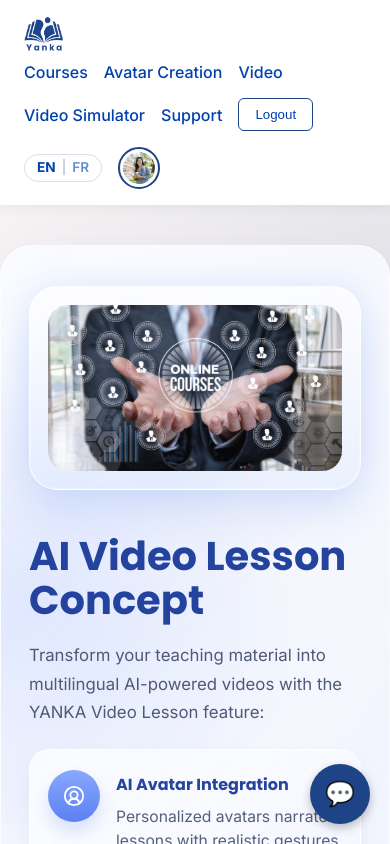
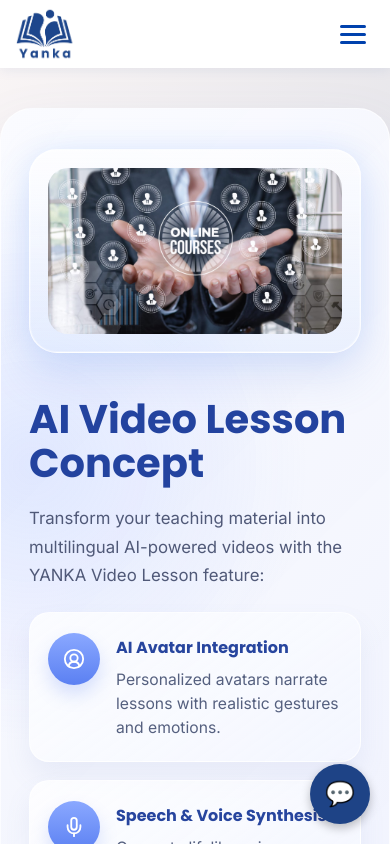
Before and after one commit to daya8ay/YANKA-AI-Edu-Assistant, a Next.js app in the folder yanka/Webapp/frontend/: page /video in a window 390 px wide. Shown: the top 844 px of the page. Built offline with nearby package versions, Linux system fonts and the light colour scheme; what @aws-amplify/ui-react, aws-amplify would draw is missing.

Commit message:
New Aesthetic changes done
- Hamburger Menu added on both the navbars
- edited the socials
- relocated the logo

```diff
--- a/yanka/Webapp/frontend/src/components/DashboardNavBar.module.css
+++ b/yanka/Webapp/frontend/src/components/DashboardNavBar.module.css
@@ -18,13 +18,14 @@
 .logoContainer {
   display: flex;
   align-items: center;
+  justify-self: start;
   text-decoration: none;
 }
 
 .logoWrapper {
   display: flex;
   align-items: center;
-  justify-content: center;
+  justify-content: flex-start;
 }
 
 .logoImg {
@@ -32,6 +33,11 @@
   height: 72px;
   max-height: 72px;
   object-fit: contain;
+}
+
+.navMenu {
+  display: flex;
+  align-items: center;
 }
 
 .navbar ul {
@@ -63,6 +69,7 @@
   transition: all 0.3s;
   cursor: pointer;
   font-weight: 500;
+  font-family: inherit;
 }
 
 .logoutBtn:hover {
@@ -128,6 +135,44 @@
 .userAvatar:hover {
   transform: scale(1.12);
   box-shadow: 0 4px 12px rgba(30, 67, 134, 0.25);
+}
+
+.avatarLink {
+  display: flex;
+  align-items: center;
+}
+
+/* Hamburger */
+.hamburger {
+  display: none;
+  flex-direction: column;
+  justify-content: center;
+  align-items: center;
+  gap: 5px;
+  background: transparent;
+  border: none;
+  cursor: pointer;
+  padding: 8px;
+}
+
+.hamburger span {
+  width: 28px;
+  height: 3px;
+  background-color: #0041ad;
+  border-radius: 999px;
+  transition: all 0.3s ease;
+}
+
+.hamburgerActive span:nth-child(1) {
+  transform: translateY(8px) rotate(45deg);
+}
+
+.hamburgerActive span:nth-child(2) {
+  opacity: 0;
+}
+
+.hamburgerActive span:nth-child(3) {
+  transform: translateY(-8px) rotate(-45deg);
 }
 
 /* Modal Background */
@@ -206,34 +251,98 @@
     opacity: 0;
     transform: translateY(20px);
   }
+
   to {
     opacity: 1;
     transform: translateY(0);
   }
 }
 
-.avatarLink {
-  display: flex;
-  align-items: center;
-}
-
-@media (max-width: 768px) {
+/* Tablet + Mobile */
+@media (max-width: 900px) {
   .navbar {
-    flex-direction: column;
-    align-items: flex-start;
-    padding: 16px 24px;
+    display: grid;
+    grid-template-columns: auto 1fr auto;
+    align-items: center;
+    padding: 8px 20px;
   }
 
-  .navbar ul {
-    flex-wrap: wrap;
-    gap: 16px;
-    margin-top: 10px;
+  .logoContainer {
+    grid-column: 1;
+    justify-self: start;
+  }
+
+  .logoWrapper {
+    justify-content: flex-start;
   }
 
   .logoImg {
     width: auto;
-    height: 36px;
-    max-height: 36px;
+    height: 58px;
+    max-height: 58px;
+  }
+
+  .hamburger {
+    grid-column: 3;
+    justify-self: end;
+    display: flex;
+    margin-left: 0;
+  }
+
+  .navMenu {
+    grid-column: 1 / -1;
+    display: none;
+    position: absolute;
+    top: 74px;
+    right: 20px;
+    left: auto;
+    width: 280px;
+    max-width: calc(100vw - 40px);
+    background: #ffffff;
+    box-shadow: 0 10px 28px rgba(30, 67, 134, 0.14);
+    padding: 18px 20px;
+    border: 1px solid #edf2fa;
+    border-radius: 18px;
+  }
+
+  .showMenu {
+    display: block;
+  }
+
+  .navbar ul {
+    flex-direction: column;
+    align-items: flex-start;
+    gap: 18px;
+    width: 100%;
+  }
+
+  .navbar li {
+    width: 100%;
+  }
+
+  .navbar a {
+    display: block;
+    width: 100%;
+    font-size: 1rem;
+  }
+
+  .logoutBtn {
+    width: fit-content;
+    padding: 9px 18px;
+  }
+
+  .languageButton {
+    padding: 7px 14px;
+    font-size: 0.85rem;
+  }
+
+  .avatarLink {
+    width: fit-content !important;
+  }
+
+  .userAvatar {
+    width: 40px;
+    height: 40px;
   }
 
   .modalContent {
@@ -243,9 +352,28 @@
   .languageGrid {
     grid-template-columns: repeat(2, 1fr);
   }
+}
 
-  .languageButton {
-    padding: 6px 12px;
-    font-size: 0.85rem;
+/* Smaller phones */
+@media (max-width: 480px) {
+  .navbar {
+    padding: 8px 16px;
+  }
+
+  .logoImg {
+    height: 52px;
+    max-height: 52px;
+  }
+
+  .navMenu {
+    top: 68px;
+    right: 16px;
+    width: 260px;
+    max-width: calc(100vw - 32px);
+    padding: 18px;
+  }
+
+  .hamburger span {
+    width: 26px;
   }
 }
--- a/yanka/Webapp/frontend/src/components/DashboardNavBar.tsx
+++ b/yanka/Webapp/frontend/src/components/DashboardNavBar.tsx
@@ -27,6 +27,7 @@ const translations = {
     logout: "Logout",
     languageSelector: "Language Selector",
     userAvatar: "User Avatar",
+    menu: "Menu",
   },
   fr: {
     chooseLanguage: "Choisissez une langue",
@@ -41,6 +42,7 @@ const translations = {
     logout: "Déconnexion",
     languageSelector: "Sélecteur de langue",
     userAvatar: "Avatar utilisateur",
+    menu: "Menu",
   },
 };
 
@@ -75,13 +77,19 @@ const DashboardNavBar: React.FC = () => {
   const [isScrolled, setIsScrolled] = useState(false);
   const [lastScroll, setLastScroll] = useState(0);
   const [isLanguageModalOpen, setIsLanguageModalOpen] = useState(false);
+  const [isMobileMenuOpen, setIsMobileMenuOpen] = useState(false);
 
   const router = useRouter();
   const { language } = useLanguage();
   const t = translations[language];
 
+  const closeMobileMenu = () => {
+    setIsMobileMenuOpen(false);
+  };
+
   const handleLogout = async () => {
     await signOut();
+    setIsMobileMenuOpen(false);
     router.push("/login");
   };
 
@@ -106,10 +114,8 @@ const DashboardNavBar: React.FC = () => {
 
   return (
     <>
-      <header
-        className={`${styles.navbar} ${isScrolled ? styles.scrollDown : ""}`}
-      >
-        <Link href="/dashboard" className={styles.logoContainer}>
+      <header className={`${styles.navbar} ${isScrolled ? styles.scrollDown : ""}`}>
+        <Link href="/dashboard" className={styles.logoContainer} onClick={closeMobileMenu}>
           <div className={styles.logoWrapper}>
             <Image
               src="/pics/Y_Logo.jpeg"
@@ -122,22 +128,44 @@ const DashboardNavBar: React.FC = () => {
           </div>
         </Link>
 
-        <nav>
+        <button
+          type="button"
+          className={`${styles.hamburger} ${isMobileMenuOpen ? styles.hamburgerActive : ""}`}
+          onClick={() => setIsMobileMenuOpen(!isMobileMenuOpen)}
+          aria-label={t.menu}
+          aria-expanded={isMobileMenuOpen}
+        >
+          <span></span>
+          <span></span>
+          <span></span>
+        </button>
+
+        <nav className={`${styles.navMenu} ${isMobileMenuOpen ? styles.showMenu : ""}`}>
           <ul>
             <li>
-              <Link href="/courses">{t.courses}</Link>
+              <Link href="/courses" onClick={closeMobileMenu}>
+                {t.courses}
+              </Link>
             </li>
             <li>
-              <Link href="/avatar_creation">{t.avatarCreation}</Link>
+              <Link href="/avatar_creation" onClick={closeMobileMenu}>
+                {t.avatarCreation}
+              </Link>
             </li>
             <li>
-              <Link href="/video">{t.video}</Link>
+              <Link href="/video" onClick={closeMobileMenu}>
+                {t.video}
+              </Link>
             </li>
             <li>
-              <Link href="/video_simulator">{t.videoSimulator}</Link>
+              <Link href="/video_simulator" onClick={closeMobileMenu}>
+                {t.videoSimulator}
+              </Link>
             </li>
             <li>
-              <Link href="/support">{t.support}</Link>
+              <Link href="/support" onClick={closeMobileMenu}>
+                {t.support}
+              </Link>
             </li>
             <li>
               <button onClick={handleLogout} className={styles.logoutBtn}>
@@ -148,7 +176,10 @@ const DashboardNavBar: React.FC = () => {
               <button
                 type="button"
                 className={styles.languageButton}
-                onClick={() => setIsLanguageModalOpen(true)}
+                onClick={() => {
+                  setIsLanguageModalOpen(true);
+                  setIsMobileMenuOpen(false);
+                }}
                 aria-label={t.languageSelector}
               >
                 <span className={language === "en" ? styles.activeLang : ""}>
@@ -161,7 +192,7 @@ const DashboardNavBar: React.FC = () => {
               </button>
             </li>
             <li>
-              <Link href="/profile" className={styles.avatarLink}>
+              <Link href="/profile" className={styles.avatarLink} onClick={closeMobileMenu}>
                 <Image
                   src="/pics/user_avatar.jpeg"
                   alt={t.userAvatar}
--- a/yanka/Webapp/frontend/src/components/Footer.tsx
+++ b/yanka/Webapp/frontend/src/components/Footer.tsx
@@ -137,7 +137,7 @@ const Footer: React.FC = () => {
             </a>
 
             <a
-              href="https://www.facebook.com/yankaai"
+              href="https://www.facebook.com/yankaai?ref=1"
               target="_blank"
               rel="noopener noreferrer"
             >
--- a/yanka/Webapp/frontend/src/components/NavBar.module.css
+++ b/yanka/Webapp/frontend/src/components/NavBar.module.css
@@ -13,6 +13,17 @@
 
 .navbar.scrollDown {
     transform: translateY(-100%);
+}
+
+.logoContainer {
+    display: flex;
+    align-items: center;
+    text-decoration: none;
+}
+
+.logoWrapper {
+    display: flex;
+    align-items: center;
 }
 
 .logoImg {
@@ -41,6 +52,11 @@
 
 .navbar a:hover {
     color: #e9df13;
+}
+
+.navMenu {
+    display: flex;
+    align-items: center;
 }
 
 .btnLogin {
@@ -98,6 +114,40 @@
 .divider {
     color: #9aa8c4;
     font-weight: 400;
+}
+
+/* Hamburger */
+.hamburger {
+    display: none;
+    flex-direction: column;
+    justify-content: center;
+    align-items: center;
+    gap: 5px;
+    background: transparent;
+    border: none;
+    cursor: pointer;
+    padding: 8px;
+    margin-left: auto;
+}
+
+.hamburger span {
+    width: 28px;
+    height: 3px;
+    background-color: #0041ad;
+    border-radius: 999px;
+    transition: all 0.3s ease;
+}
+
+.hamburgerActive span:nth-child(1) {
+    transform: translateY(8px) rotate(45deg);
+}
+
+.hamburgerActive span:nth-child(2) {
+    opacity: 0;
+}
+
+.hamburgerActive span:nth-child(3) {
+    transform: translateY(-8px) rotate(-45deg);
 }
 
 /* Modal Background */
@@ -197,10 +247,26 @@
     color: #0041ad;
     font-weight: 500;
     transition: color 0.3s;
+    background: transparent;
+    border: none;
+    font-family: inherit;
+    font-size: 1rem;
+    cursor: pointer;
+    padding: 0;
+    text-align: left;
+    display: flex;
+    align-items: center;
+    gap: 6px;
 }
 
 .dropdownTitle:hover {
     color: #e9df13;
+}
+
+.dropdownArrow {
+    font-size: 1rem;
+    font-weight: 700;
+    color: #0041ad;
 }
 
 /* Dropdown menu hidden by default */
@@ -224,11 +290,13 @@
     z-index: 1000;
 }
 
-/* Show dropdown on hover */
-.dropdown:hover .dropdownMenu {
-    opacity: 1;
-    visibility: visible;
-    transform: translateY(0);
+/* Show dropdown on hover for desktop */
+@media (min-width: 901px) {
+    .dropdown:hover .dropdownMenu {
+        opacity: 1;
+        visibility: visible;
+        transform: translateY(0);
+    }
 }
 
 /* List items */
@@ -255,27 +323,117 @@
     color: #2E5AA8;
 }
 
-/* Responsive */
-@media (max-width: 768px) {
+.dropdownOpen {
+    display: flex !important;
+    opacity: 1 !important;
+    visibility: visible !important;
+    transform: none !important;
+}
+
+/* Tablet + Mobile Responsive Navbar */
+@media (max-width: 900px) {
     .navbar {
-        flex-direction: column;
-        align-items: flex-start;
-        padding: 16px 24px;
+        flex-direction: row;
+        align-items: center;
+        padding: 8px 20px;
+        position: sticky;
+    }
+
+    .logoImg {
+        height: 58px;
+        max-height: 58px;
+    }
+
+    .hamburger {
+        display: flex;
+    }
+
+    .navMenu {
+        display: none;
+        position: absolute;
+        top: 74px;
+        right: 20px;
+        left: auto;
+        width: 280px;
+        max-width: calc(100vw - 40px);
+        background: #ffffff;
+        box-shadow: 0 10px 28px rgba(30, 67, 134, 0.14);
+        padding: 18px 20px;
+        border: 1px solid #edf2fa;
+        border-radius: 18px;
+    }
+
+    .showMenu {
+        display: block;
     }
 
     .navbar ul {
-        flex-wrap: wrap;
-        gap: 16px;
-        margin-top: 10px;
+        flex-direction: column;
+        align-items: flex-start;
+        gap: 18px;
+        width: 100%;
     }
 
-    .logoImg {
-        width: 36px;
-        height: 36px;
+    .navbar li {
+        width: 100%;
     }
 
-    .logoSubtitle {
-        font-size: 11px;
+    .navbar a {
+        display: block;
+        width: 100%;
+        font-size: 1rem;
+    }
+
+    .dropdown {
+        width: 100%;
+    }
+
+    .dropdownTitle {
+        width: 100%;
+        justify-content: space-between;
+        color: #0041ad;
+    }
+
+    .dropdownMenu {
+        position: static;
+        min-width: 100%;
+        opacity: 1;
+        visibility: visible;
+        transform: none;
+        box-shadow: none;
+        background: #f8fbff;
+        border-radius: 10px;
+        padding: 8px 0;
+        margin-top: 10px;
+        display: none;
+    }
+
+    .dropdown:hover .dropdownMenu {
+        display: none;
+    }
+
+    .dropdownOpen {
+        display: flex !important;
+    }
+
+    .dropdownMenu li {
+        padding: 7px 14px;
+    }
+
+    .dropdownMenu li a {
+        font-size: 0.95rem;
+    }
+
+    .btnLogin,
+    .btnSignup {
+        display: inline-block;
+        width: fit-content;
+        padding: 9px 18px;
+    }
+
+    .languageButton {
+        padding: 7px 14px;
+        font-size: 0.85rem;
     }
 
     .modalContent {
@@ -285,9 +443,49 @@
     .languageGrid {
         grid-template-columns: repeat(2, 1fr);
     }
+}
 
-    .languageButton {
-        padding: 6px 12px;
-        font-size: 0.85rem;
+/* Smaller phones */
+@media (max-width: 480px) {
+    .navbar {
+        padding: 8px 16px;
+    }
+
+    .logoImg {
+        height: 52px;
+        max-height: 52px;
+    }
+
+    .navMenu {
+        top: 68px;
+        right: 16px;
+        width: 260px;
+        max-width: calc(100vw - 32px);
+        padding: 18px;
+    }
+
+    .hamburger span {
+        width: 26px;
     }
 }
+
+@media (max-width: 900px) {
+    .dropdownMenu {
+        display: none !important;
+        opacity: 1;
+        visibility: visible;
+        transform: none;
+    }
+
+    .dropdownOpen {
+        display: flex !important;
+    }
+
+    .dropdown:hover .dropdownMenu {
+        display: none !important;
+    }
+
+    .dropdown:hover .dropdownOpen {
+        display: flex !important;
+    }
+}
```
Also changed, not shown: yanka/Webapp/frontend/src/components/NavBar.tsx (+129 -30 lines).
